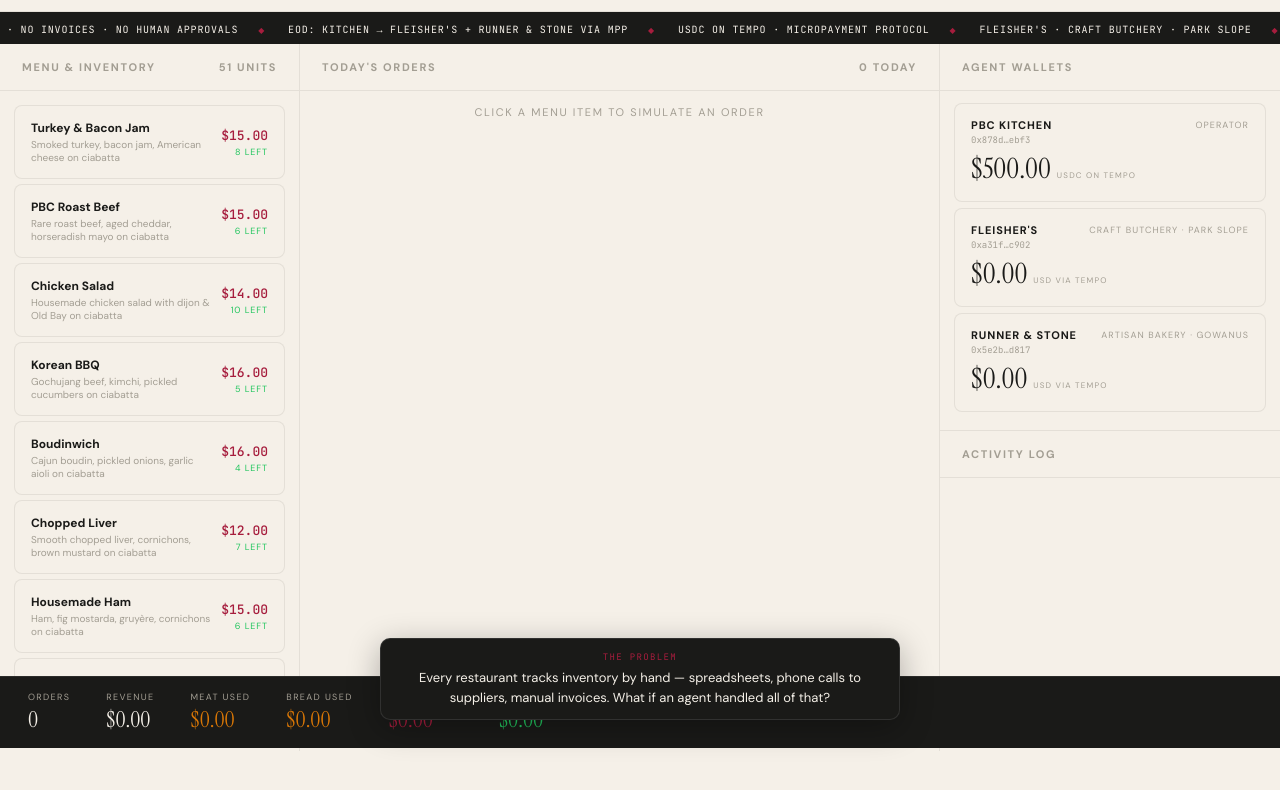
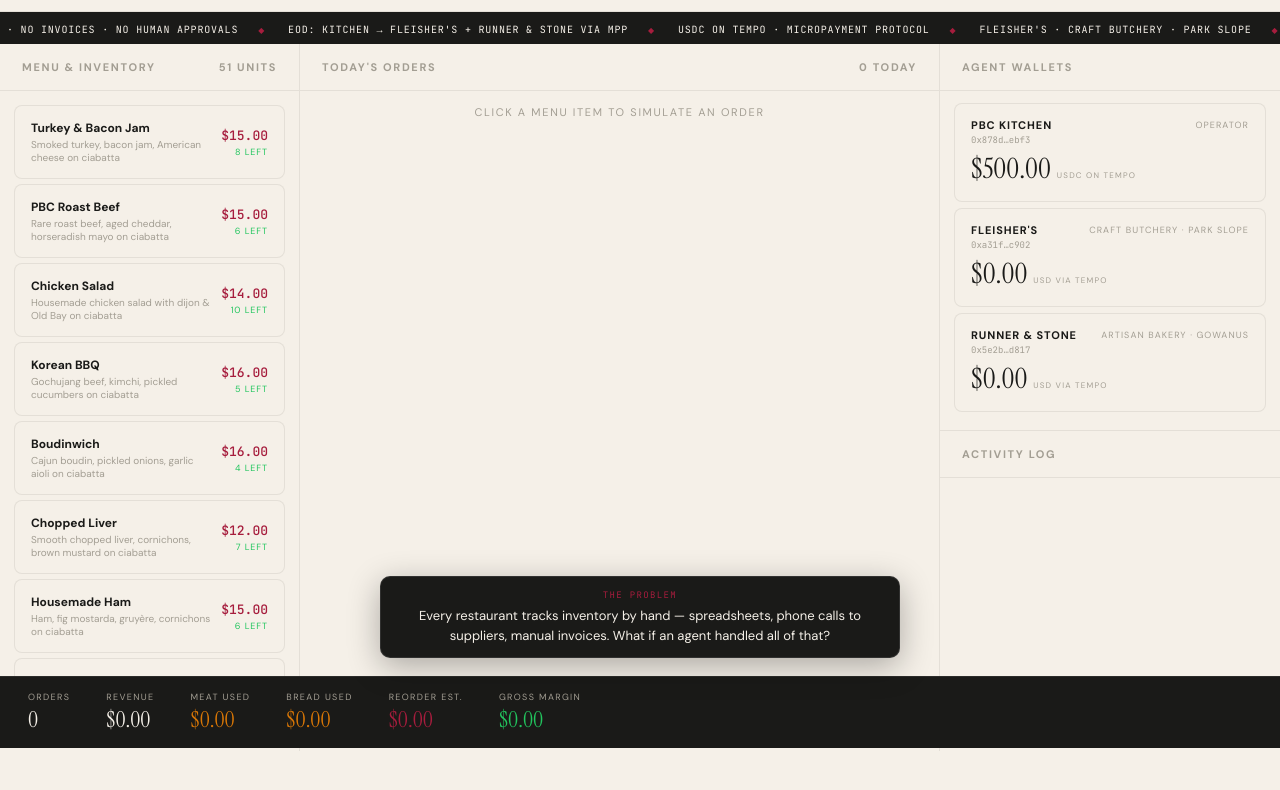
Before and after one commit to max-digi/ghost-kitchen, a website: page index.html in a window 1280 px wide. Both pictures are taken after a click on the button "▶ WATCH THE DEMO". Shown: the part 52-842 px from the top of the page. Drawn offline with Linux system fonts and the light colour scheme.

Commit message:
move narration toast above sticky stats bar
Amp-Thread-ID: https://ampcode.com/threads/T-019d0832-b446-7608-ac7a-a1137ac23e30
Co-authored-by: Amp <amp@ampcode.com>

```diff
--- a/index.html
+++ b/index.html
@@ -37,7 +37,7 @@
     @keyframes heroFade{from{opacity:0;transform:translateY(8px)}to{opacity:1;transform:translateY(0)}}
 
     /* ── Narration Toast ── */
-    .narration{position:fixed;bottom:28px;left:50%;transform:translateX(-50%);z-index:100;background:var(--ink);color:var(--cream);font-family:'DM Sans',sans-serif;font-size:13px;padding:12px 24px;border-radius:10px;border:1px solid rgba(255,255,255,.1);box-shadow:0 8px 32px rgba(0,0,0,.3);opacity:0;transition:opacity .4s,transform .4s;transform:translateX(-50%) translateY(8px);pointer-events:none;max-width:520px;text-align:center;line-height:1.5}
+    .narration{position:fixed;bottom:90px;left:50%;transform:translateX(-50%);z-index:100;background:var(--ink);color:var(--cream);font-family:'DM Sans',sans-serif;font-size:13px;padding:12px 24px;border-radius:10px;border:1px solid rgba(255,255,255,.1);box-shadow:0 8px 32px rgba(0,0,0,.3);opacity:0;transition:opacity .4s,transform .4s;transform:translateX(-50%) translateY(8px);pointer-events:none;max-width:520px;text-align:center;line-height:1.5}
     .narration.visible{opacity:1;transform:translateX(-50%) translateY(0)}
     .narration .n-step{font-family:'JetBrains Mono',monospace;font-size:9px;color:var(--red);letter-spacing:.15em;text-transform:uppercase;margin-bottom:4px}
     .narration .n-text{color:var(--cream)}
```
